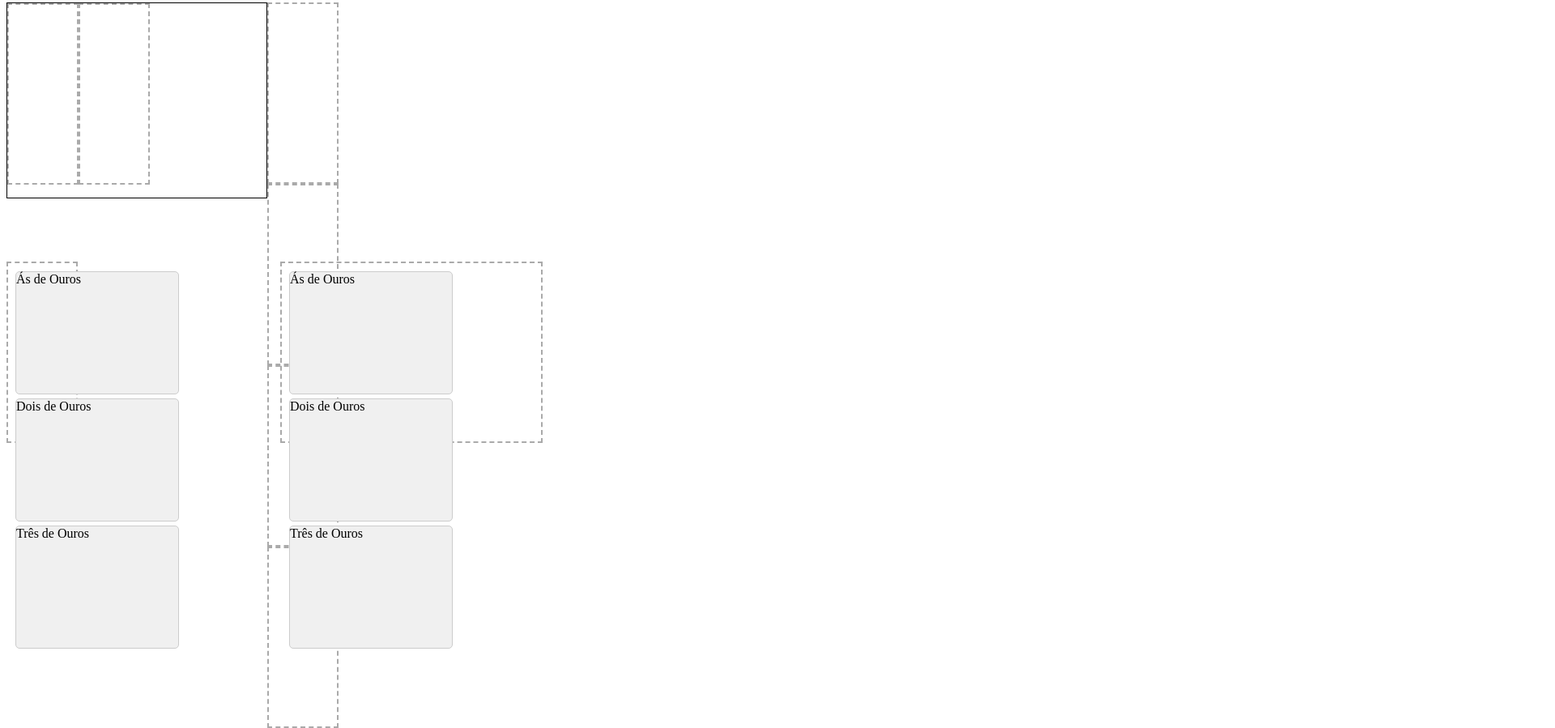
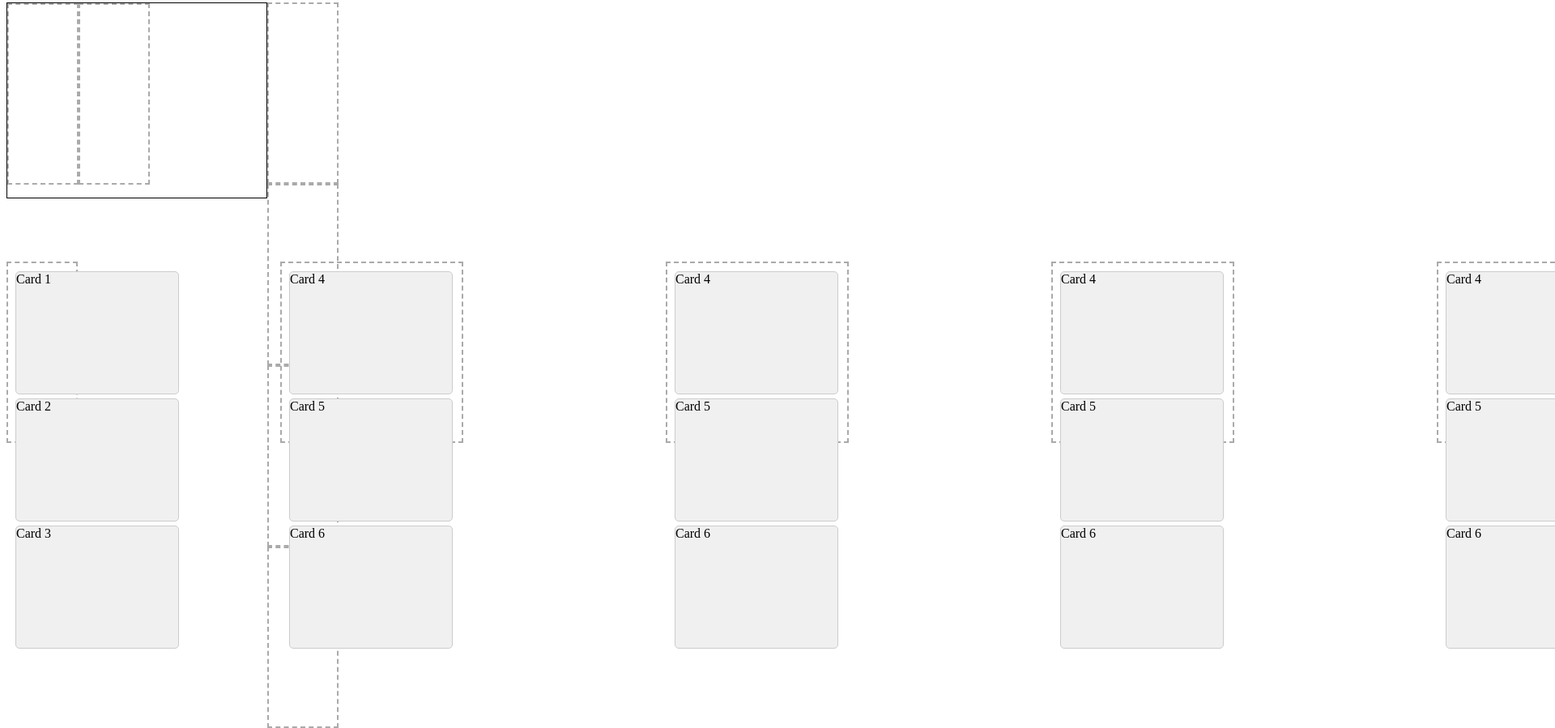
Before and after one commit to henriquedeantoni/solitaire-game-js, a plain HTML site: page index.html in a window 1280 px wide. Shown: the part 5-904 px from the top of the page at 81% size, 1920 px wide, since content can reach past the window. Drawn offline with Linux system fonts and the light colour scheme.

Commit message:
Update index.html

```diff
--- a/index.html
+++ b/index.html
@@ -51,14 +51,39 @@
     <div class="bottomTable">
 
         <div class="columns" id="firstColumn" ondrop="drop(event)" ondragover="allowDrop(event)">
-            <div id="carta1" class="carta" draggable="true" ondragstart="drag(event)">Ás de Ouros</div>
-            <div id="carta2" class="carta" draggable="true" ondragstart="drag(event)">Dois de Ouros</div>
-            <div id="carta3" class="carta" draggable="true" ondragstart="drag(event)">Três de Ouros</div>
+            <div id="carta1" class="carta" draggable="true" ondragstart="drag(event)">Card 1</div>
+            <div id="carta2" class="carta" draggable="true" ondragstart="drag(event)">Card 2</div>
+            <div id="carta3" class="carta" draggable="true" ondragstart="drag(event)">Card 3</div>
         </div>
         <div class="columns" id="secondColumn" ondrop="drop(event)" ondragover="allowDrop(event)">
-            <div id="carta4" class="carta" draggable="true" ondragstart="drag(event)">Ás de Ouros</div>
-            <div id="carta5" class="carta" draggable="true" ondragstart="drag(event)">Dois de Ouros</div>
-            <div id="carta6" class="carta" draggable="true" ondragstart="drag(event)">Três de Ouros</div>
+            <div id="carta4" class="carta" draggable="true" ondragstart="drag(event)">Card 4</div>
+            <div id="carta5" class="carta" draggable="true" ondragstart="drag(event)">Card 5</div>
+            <div id="carta6" class="carta" draggable="true" ondragstart="drag(event)">Card 6</div>
+        </div>
+        <div class="columns" id="secondColumn" ondrop="drop(event)" ondragover="allowDrop(event)">
+            <div id="carta7" class="carta" draggable="true" ondragstart="drag(event)">Card 4</div>
+            <div id="carta8" class="carta" draggable="true" ondragstart="drag(event)">Card 5</div>
+            <div id="carta9" class="carta" draggable="true" ondragstart="drag(event)">Card 6</div>
+        </div>
+        <div class="columns" id="secondColumn" ondrop="drop(event)" ondragover="allowDrop(event)">
+            <div id="carta10" class="carta" draggable="true" ondragstart="drag(event)">Card 4</div>
+            <div id="carta11" class="carta" draggable="true" ondragstart="drag(event)">Card 5</div>
+            <div id="carta12" class="carta" draggable="true" ondragstart="drag(event)">Card 6</div>
+        </div>
+        <div class="columns" id="secondColumn" ondrop="drop(event)" ondragover="allowDrop(event)">
+            <div id="carta13" class="carta" draggable="true" ondragstart="drag(event)">Card 4</div>
+            <div id="carta14" class="carta" draggable="true" ondragstart="drag(event)">Card 5</div>
+            <div id="carta15" class="carta" draggable="true" ondragstart="drag(event)">Card 6</div>
+        </div>
+        <div class="columns" id="secondColumn" ondrop="drop(event)" ondragover="allowDrop(event)">
+            <div id="carta16" class="carta" draggable="true" ondragstart="drag(event)">Card 4</div>
+            <div id="carta17" class="carta" draggable="true" ondragstart="drag(event)">Card 5</div>
+            <div id="carta18" class="carta" draggable="true" ondragstart="drag(event)">Card 6</div>
+        </div>
+        <div class="columns" id="secondColumn" ondrop="drop(event)" ondragover="allowDrop(event)">
+            <div id="carta19" class="carta" draggable="true" ondragstart="drag(event)">Card 4</div>
+            <div id="carta20" class="carta" draggable="true" ondragstart="drag(event)">Card 5</div>
+            <div id="carta21" class="carta" draggable="true" ondragstart="drag(event)">Card 6</div>
         </div>
 
     </div>
```
